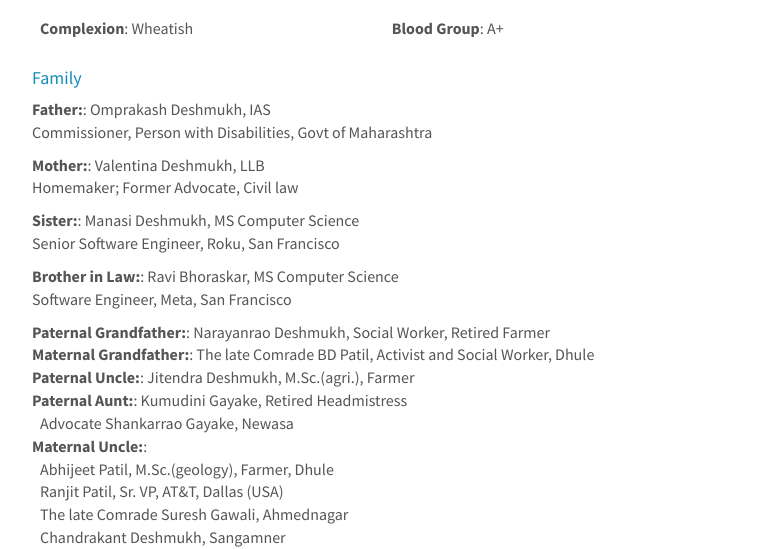
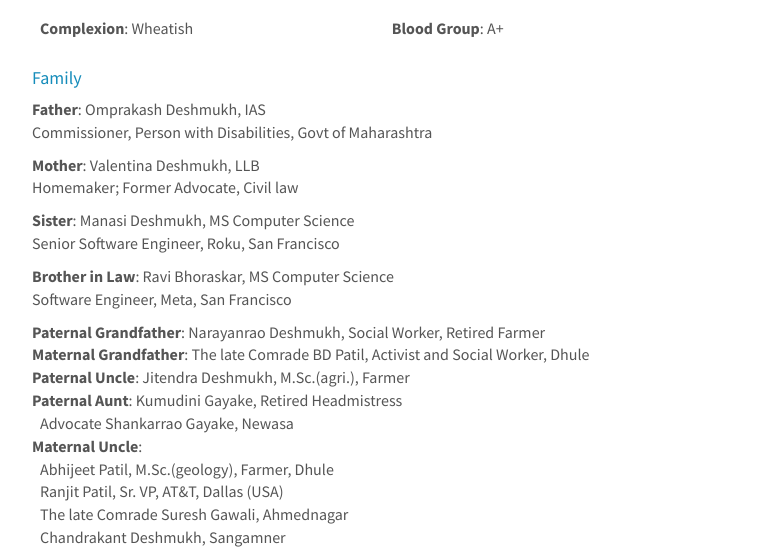
Before and after one commit to ravibhoraskar/ravibhoraskar.github.io, a Jekyll site: the page built from aditya.html, in a window 1280 px wide. Shown: the part 503-1052 px from the top of the page, without its empty margins (258-1021 px from the left). Built offline with Jekyll 4.4.1, drawn with Linux system fonts in a browser that asks for light colours.

Commit message:
Remove double colon

```diff
--- a/aditya.html
+++ b/aditya.html
@@ -47,28 +47,28 @@ title: Aditya Omprakash Deshmukh
     </table>
     <h3><a href="#">Family</a></h3>
     <p>
-        <b>Father:</b>: Omprakash Deshmukh, IAS <br />
+        <b>Father</b>: Omprakash Deshmukh, IAS <br />
         Commissioner, Person with Disabilities, Govt of Maharashtra
     </p>
     <p>
-        <b>Mother:</b>: Valentina Deshmukh, LLB <br />
+        <b>Mother</b>: Valentina Deshmukh, LLB <br />
         Homemaker; Former Advocate, Civil law
     </p>
     <p>
-        <b>Sister:</b>: Manasi Deshmukh, MS Computer Science <br />
+        <b>Sister</b>: Manasi Deshmukh, MS Computer Science <br />
         Senior Software Engineer, Roku, San Francisco
     </p>
     <p>
-        <b>Brother in Law:</b>: Ravi Bhoraskar, MS Computer Science <br />
+        <b>Brother in Law</b>: Ravi Bhoraskar, MS Computer Science <br />
         Software Engineer, Meta, San Francisco
     </p>
     <p>
-        <b>Paternal Grandfather:</b>: Narayanrao Deshmukh, Social Worker, Retired Farmer <br />
-        <b>Maternal Grandfather:</b>: The late Comrade BD Patil, Activist and Social Worker, Dhule <br />
-        <b>Paternal Uncle:</b>: Jitendra Deshmukh, M.Sc.(agri.), Farmer <br />
-        <b>Paternal Aunt:</b>: Kumudini Gayake, Retired Headmistress <br />
+        <b>Paternal Grandfather</b>: Narayanrao Deshmukh, Social Worker, Retired Farmer <br />
+        <b>Maternal Grandfather</b>: The late Comrade BD Patil, Activist and Social Worker, Dhule <br />
+        <b>Paternal Uncle</b>: Jitendra Deshmukh, M.Sc.(agri.), Farmer <br />
+        <b>Paternal Aunt</b>: Kumudini Gayake, Retired Headmistress <br />
         &ensp;Advocate Shankarrao Gayake, Newasa <br />
-        <b>Maternal Uncle:</b>: <br />
+        <b>Maternal Uncle</b>: <br />
         &ensp;Abhijeet Patil, M.Sc.(geology), Farmer, Dhule <br />
         &ensp;Ranjit Patil, Sr. VP, AT&T, Dallas (USA) <br />
         &ensp;The late Comrade Suresh Gawali, Ahmednagar <br />
```
